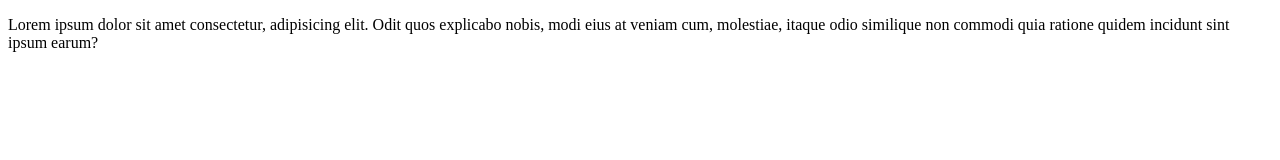
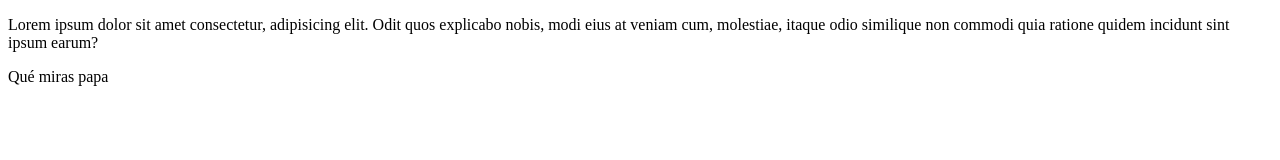
Before and after one commit to Erisoka/vsc-curso, a plain HTML site: page index.html in a window 1280 px wide. Drawn offline with Linux system fonts and the light colour scheme.

Commit message:
Agregan parrafo

```diff
--- a/index.html
+++ b/index.html
@@ -7,5 +7,6 @@
 </head>
 <body>
   <p>Lorem ipsum dolor sit amet consectetur, adipisicing elit. Odit quos explicabo nobis, modi eius at veniam cum, molestiae, itaque odio similique non commodi quia ratione quidem incidunt sint ipsum earum?</p>
+  <p>Qué miras papa</p>
 </body>
 </html>
```
